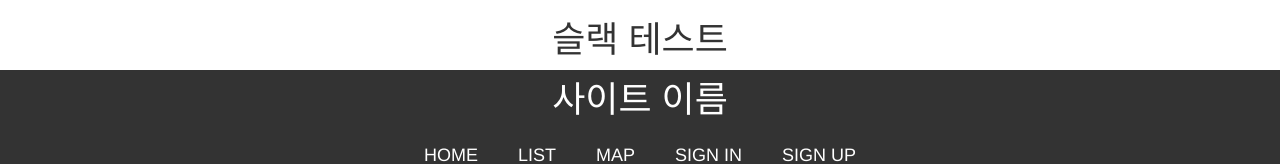
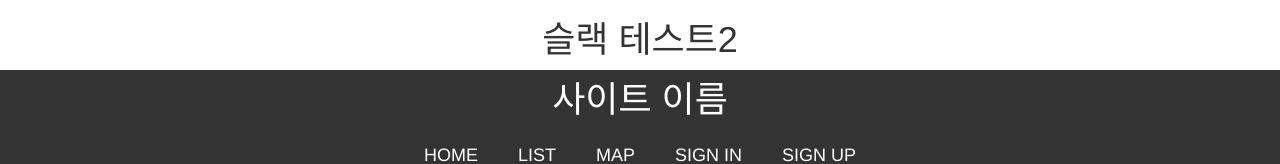
Before and after one commit to YoonHakyoung/myReact, a React (Create React App) app: page / in a window 1280 px wide. Shown: the top 164 px of the page. Built offline with nearby package versions, Linux system fonts and the light colour scheme; no server answers.

Commit message:
슬랙 테스트 2

```diff
--- a/src/js/App.js
+++ b/src/js/App.js
@@ -8,7 +8,7 @@ import Router from './Router';
 function App() {
   return (
     <div className="App">
-      <h1> 슬랙 테스트 </h1>
+      <h1> 슬랙 테스트2 </h1>
       <Header />
       <Nav />
       <Router />
```
